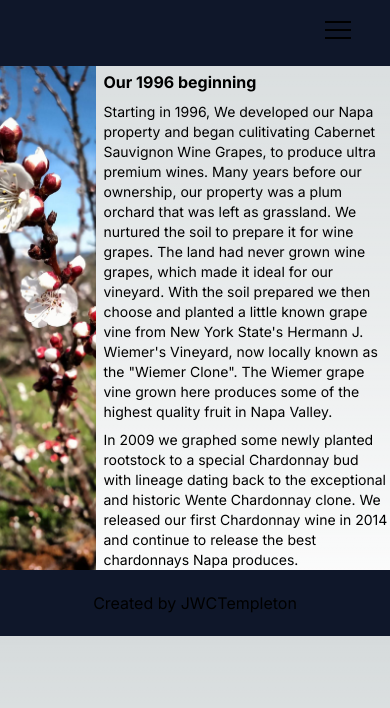
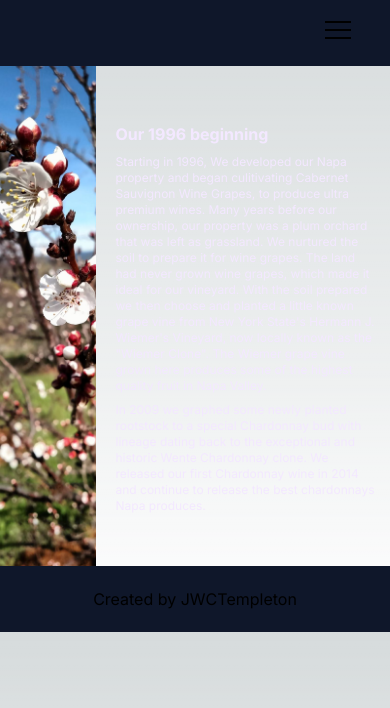
Before and after one commit to JWCTempleton/ofv-nextjs, a Next.js app: page /about in a window 390 px wide. Shown: the top 708 px of the page. Built offline with nearby package versions, Linux system fonts and the light colour scheme.

Commit message:
Add responsive design for phones to large desktop on about page

```diff
--- a/app/about/page.tsx
+++ b/app/about/page.tsx
@@ -7,14 +7,14 @@ export default function Page() {
         <Image
           src={"/about-img.jpg"}
           fill={true}
-          style={{ objectFit: "cover", objectPosition: "bottom" }}
+          style={{ objectFit: "cover", objectPosition: "40%" }}
           alt="flowers"
         />
       </div>
 
-      <div className="col-start-2 col-span-1 flex flex-col justify-center pt-1 sm:p-4 md:p-10">
+      <div className="col-start-2 col-span-1 flex flex-col justify-center px-3 pt-1 sm:p-4 md:p-10 text-purple-100">
         <h1 className="font-bold sm:text-xl mb-2">Our 1996 beginning</h1>
-        <p className="text-sm sm:text-base mb-2 sm:mb-3">
+        <p className="text-xs sm:text-base mb-2 sm:mb-3">
           Starting in 1996, We developed our Napa property and began
           culitivating Cabernet Sauvignon Wine Grapes, to produce ultra premium
           wines. Many years before our ownership, our property was a plum
@@ -26,7 +26,7 @@ export default function Page() {
           The Wiemer grape vine grown here produces some of the highest quality
           fruit in Napa Valley.
         </p>
-        <p className="text-sm sm:text-base">
+        <p className="text-xs sm:text-base">
           In 2009 we graphed some newly planted rootstock to a special
           Chardonnay bud with lineage dating back to the exceptional and
           historic Wente Chardonnay clone. We released our first Chardonnay wine
```
